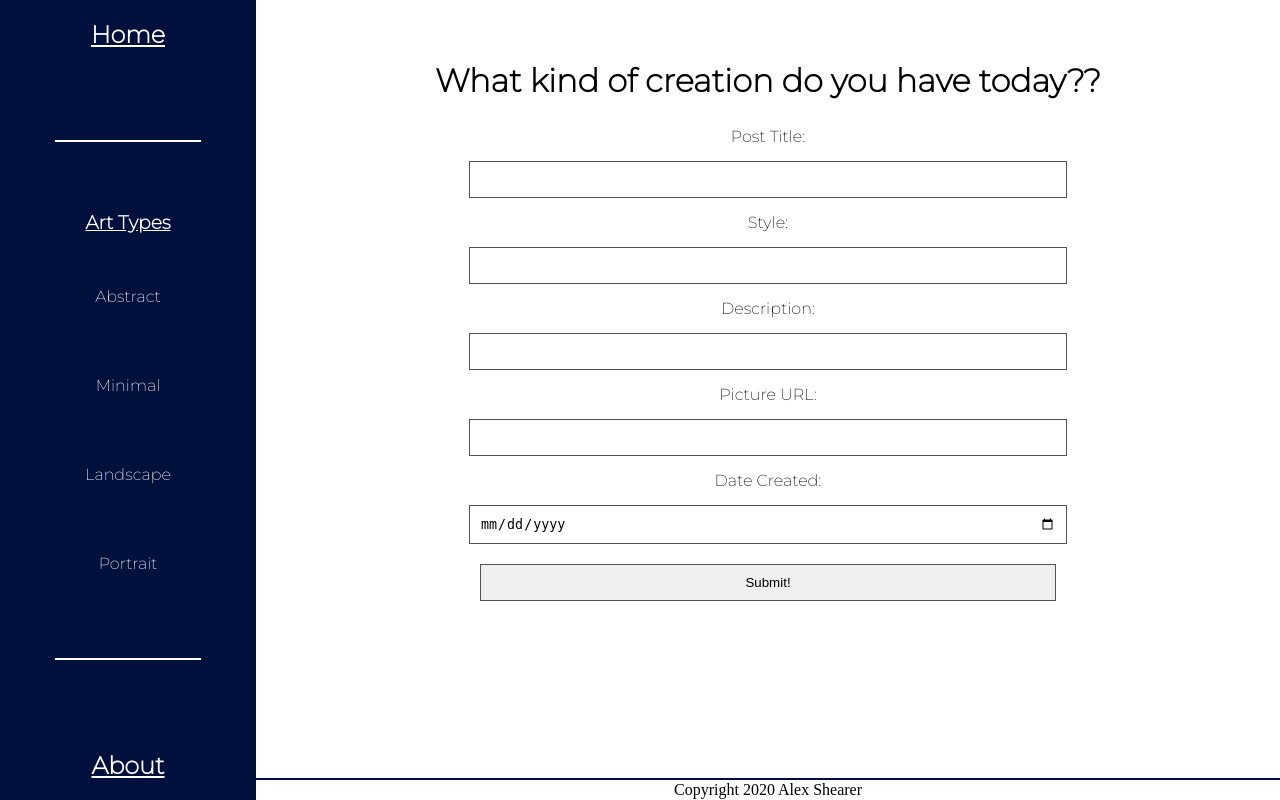
After one commit to alexandershearer/Intensive1.1, a Flask app: page /new_post in a window 1280 px wide. The commit adds this page. Run offline with Flask 2, Linux system fonts and the light colour scheme; some libraries are stand-ins or nearby versions.

Commit message:
Added a way to make new posts and show up on the main page.

```diff
--- a/app.py
+++ b/app.py
@@ -1,11 +1,38 @@
 from flask import Flask, request, redirect, render_template, url_for
+from flask_pymongo import PyMongo
+from bson.objectid import ObjectId
 
 app = Flask(__name__)
+
+#Setup pymongo DB
+app.config["MONGO_URI"] = "mongodb://localhost:27017/postsDatabase"
+mongo = PyMongo(app)
 
 @app.route('/')
 def greeting_posts():
 
-    return render_template('home.html')
+    posts = mongo.db.posts.find()
+
+    return render_template('home.html', posts=posts)
+
+@app.route('/new_post', methods=['GET', 'POST'])
+def create():
+    if request.method == 'POST':
+        post_title = request.form.get('post_title')
+
+        new_post = {
+            'title': post_title,
+            'post_description': request.form.get('post_description'),
+            'style': request.form.get('style'),
+            'picture_url': request.form.get('picture_url'),
+            'date_created': request.form.get('date_created')
+        }
+
+        result = mongo.db.posts.insert_one(new_post)
+        return redirect(url_for('greeting_posts'))
+
+    else:
+        return render_template('new_post.html')
 
 if __name__ == '__main__':
     app.run(debug=True)
--- a/static/style.css
+++ b/static/style.css
@@ -1,5 +1,6 @@
-
-
+body {
+    margin: 0;
+}
 nav.sidebar {
     font-family: 'Montserrat', sans-serif;
     width: 20%;
@@ -46,22 +47,29 @@ nav.sidebar h1 {
 
 main {
     font-family: 'Montserrat', sans-serif;
+    width: 80%;
+    display: flex;
+    justify-content: center;
+    margin-top: 10px;
+    margin-left: 20%;
+    padding-bottom: 10px;
+}
+
+.greeting{
     width: 100%;
     display: flex;
-    justify-content: center;
-    margin: auto;
-    margin-top: 10px;
-    margin-left: 135px;
-    padding-bottom: 10px;
+    flex-direction: column;
+    align-items: center;
 }
 
 .home_title{
     text-align: center;
+    color: rgb(11, 11, 97);
 }
 
 .greeting_post{
     height: 275px;
-    width: 550px;
+    width: 100%;
     border: 2px solid rgb(0, 0, 85);
 }
 .greeting_description{
@@ -69,22 +77,110 @@ main {
     text-align: center;
 }
 .posts{
-display: flex;
-justify-content: center;
+    display: flex;
+    justify-content: center;
+    flex-wrap: wrap;
+}
+
+.new_post{
+    font-weight: 700;
+    background: rgb(255, 255, 255);
+    margin: 20px 0;
+    padding: 5px 5px;
+    color: rgb(11, 28, 85);
+    border: 2px solid rgb(8, 24, 95);
+
+}
+
+form {
+    width: 75%;
+    margin: 30px auto;
+    display: flex;
+    flex-direction: column;
+    align-items: center;
+    justify-content: center;
+
+}
+
+form label {
+    display: flex;
+    flex-direction: column;
+    margin: 5px 0;
+    width: 75%;
+    text-align: center;
+}
+
+form input {
+    width: 75%;
+    border: 1px solid #525252;
+    padding: 10px;
+    margin: 10px 0;
+    max-width: 700px;
 }
 
 footer {
-    width: 100%;
+    width: 80%;
     padding: 0;
     margin: 0;
-    margin-left: 150px;
+    margin-left: 20%;
     height: 20px;
     display: flex;
     justify-content: center;
     align-items: center;
     align-content: center;
     color: black;
-    position: absolute;
+    position: fixed;
     bottom: 0;
-    left: 0
+    left: 0;
+    background: white;
+    border-top: 2px solid rgb(7, 7, 88);
 }
+
+
+/* CSS FOR CARDS */
+
+div#content {
+    width: 80%;
+    margin-left: 20%;
+    text-align: center;
+}
+
+div#items {
+    display: flex;
+    justify-content: flex-start;
+    flex-wrap: wrap;
+    margin-top: 50px;
+}
+
+div.post {
+    border: 2px solid #2e2e2e;
+    border-radius: 10px;
+    width: 200px;
+    height: 200px;
+    margin: 30px;
+    -webkit-box-shadow: 8px 2px 14px -2px rgba(0,0,0,0.75);
+    -moz-box-shadow: 8px 2px 14px -2px rgba(0,0,0,0.75);
+    box-shadow: 8px 2px 14px -2px rgba(0,0,0,0.75);
+}
+
+div.post img {
+    width: 100%;
+    height: 150px;
+    object-fit: cover;
+    border-top-left-radius: 10px;
+    border-top-right-radius: 10px;
+}
+
+div.post-content {
+    display: flex;
+    flex-direction: column;
+    justify-content: center;
+    height: 50px;
+}
+
+div.post-content a {
+    color: #000000;
+    font-weight: bold;
+    text-decoration: none;
+    align-self: center;
+}
--- a/templates/base.html
+++ b/templates/base.html
@@ -7,7 +7,7 @@
     </head>
     <body>
         <nav class="sidebar">
-            <h1 href="/">Home</h1>
+            <h1><a href="/">Home</a></h1>
                 <div class="sidebar_items">
                     <h3>Art Types</h3>
                     <a>Abstract</a>
@@ -15,7 +15,7 @@
                     <a>Landscape</a>
                     <a>Portrait</a>
                 </div>
-            <h1 href="/about">About</h1>
+            <h1><a href="/about">About</a></h1>
         </nav>
 
         {% block content %}{% endblock %}
--- /dev/null
+++ b/templates/new_post.html
@@ -0,0 +1,37 @@
+{% extends 'base.html' %}
+{% block content %}
+
+<main>
+    <form method='POST'>
+            <legend><h1>What kind of creation do you have today??</h1></legend>
+
+            <label>
+                Post Title:
+            </label>
+            <input type="text" name="post_title">
+
+            <label>
+                Style:
+            </label>
+            <input type="text" name="style">
+
+            <label>
+                Description:
+            </label>
+            <input type="text" name="post_description">
+
+            <label>
+                Picture URL:
+            </label>
+            <input type="url" name="picture_url">
+
+            <label>
+                Date Created:
+            </label>
+            <input type="date" name="date_created">
+
+            <input type="submit" class="submit" value="Submit!">
+    </form>
+</main>
+
+{% endblock content %}
```
Also changed, not shown: templates/home.html (+7 -4 lines).
